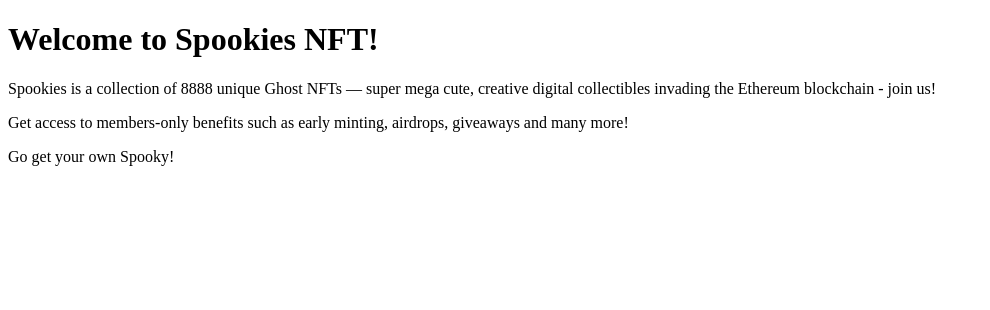
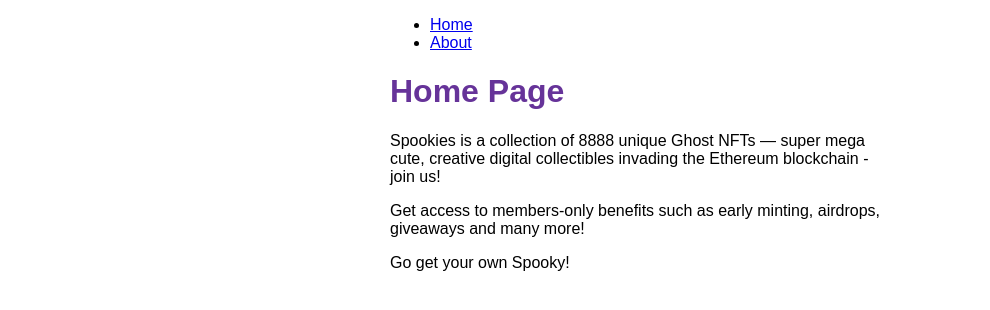
Before and after one commit to cryptomaniac79/spookies.xyz, a Gatsby site: page / in a window 1280 px wide. Shown: the whole page, without its empty margins (0-990 px from the left). Built offline with nearby package versions, Linux system fonts and the light colour scheme; Gatsby itself is replaced by a stand-in of ours.

Commit message:
Finished Gatsby Tutorial Part 2

```diff
--- /dev/null
+++ b/src/components/layout.js
@@ -0,0 +1,36 @@
+import * as React from 'react'
+import { Link } from 'gatsby'
+import {
+  container,
+  heading,
+  navLinks,
+  navLinkItem,
+  navLinkText
+} from './layout.module.css'
+
+const Layout = ({ pageTitle, children }) => {
+  return (
+    <div className={container}>
+      <nav>
+        <ul className={navLinks}>
+          <li className={navLinkItem}>
+            <Link to="/" className={navLinkText}>
+              Home
+            </Link>
+          </li>
+          <li className={navLinkItem}>
+            <Link to="/about" className={navLinkText}>
+              About
+            </Link>
+          </li>
+        </ul>
+      </nav>
+      <main>
+        <h1 className={heading}>{pageTitle}</h1>
+        {children}
+      </main>
+    </div>
+  )
+}
+
+export default Layout
--- /dev/null
+++ b/src/components/layout.module.css
@@ -0,0 +1,20 @@
+.container {
+    margin: auto;
+    max-width: 500px;
+    font-family: sans-serif;
+  }
+
+  .heading {
+    color: rebeccapurple;
+  }
+  .nav-links {
+    display: flex;
+    list-style: none;
+    padding-left: 0;
+  }
+  .nav-link-item {
+    padding-right: 2rem;
+  }
+  .nav-link-text {
+    color: black;
+  }
--- a/src/pages/index.js
+++ b/src/pages/index.js
@@ -1,17 +1,16 @@
-// Step 1: Import React
 import * as React from 'react'
-// Step 2: Define your component
+import Layout from '../components/layout'
+
 const IndexPage = () => {
   return (
-    <main>
-      <h1>Welcome to Spookies NFT!</h1>
+    <Layout pageTitle="Home Page">
       <p>Spookies is a collection of 8888 unique Ghost NFTs — super mega cute, creative digital collectibles invading the Ethereum blockchain - join us!</p>
       <p>Get access to members-only benefits such as early minting, airdrops, giveaways and many more!</p>
       <p>Go get your own Spooky!</p>
-    </main>
+    </Layout>
   )
 }
-// You'll learn about this in the next task, just copy it for now
+
 export const Head = () => <title>Home Page</title>
-// Step 3: Export your component
+
 export default IndexPage
```
Also changed, not shown: src/pages/about.js (added, +19 -0 lines).
